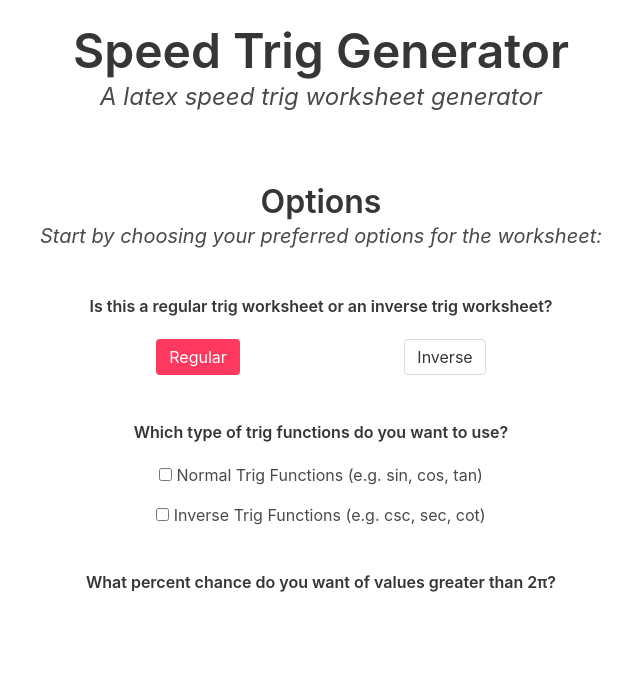
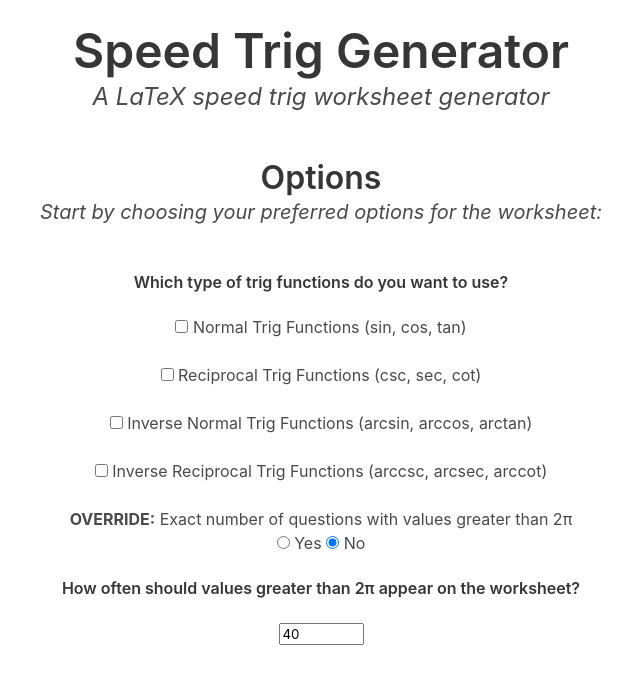
Before and after one commit to bryli/SpeedTrig, a Flask app: page / in a window 1280 px wide. Shown: the top 684 px of the page, without its empty margins (319-959 px from the left). Run offline with Flask 2, Linux system fonts and the light colour scheme; some libraries are stand-ins or nearby versions.

Commit message:
Added more content to backend; changed html layout

```diff
--- a/SpeedTrig.py
+++ b/SpeedTrig.py
@@ -8,5 +8,6 @@ def home():
     return render_template('index.html')
 
 
+
 if __name__ == '__main__':
     app.run(host='0.0.0.0', threaded=True, debug=True)
--- a/templates/index.html
+++ b/templates/index.html
@@ -6,7 +6,7 @@
     <title>Speed Trig Generator</title>
     <link rel="stylesheet" href="https://cdnjs.cloudflare.com/ajax/libs/bulma/0.7.2/css/bulma.min.css">
     <script defer src="https://use.fontawesome.com/releases/v5.3.1/js/all.js"></script>
-      <script>
+      <!--<script>
           function inverse() {
               document.getElementById("inverse").className = "button is-danger";
               document.getElementById("regular").className = "button";
@@ -14,6 +14,18 @@
           function regular() {
               document.getElementById("regular").className = "button is-danger";
               document.getElementById("inverse").className = "button";
+          }
+      </script>-->
+      <script>
+          function override() {
+              if(document.getElementById('over_y').checked) {
+                  document.getElementById('override').style.display = 'block';
+                  document.getElementById('defaultG').style.display = 'none';
+              }
+              else{
+                  document.getElementById('override').style.display = 'none';
+                  document.getElementById('defaultG').style.display = 'block';
+              }
           }
       </script>
       <style>
@@ -34,45 +46,34 @@
       <section class="section is-paddingless">
         <div class="container has-text-centered">
           <h1 class="title is-1">Speed Trig Generator</h1>
-          <h3 class="subtitle is-4 is-italic">A latex speed trig worksheet generator</h3>
+          <h3 class="subtitle is-4 is-italic">A LaTeX speed trig worksheet generator</h3>
         </div>
         <div class="container has-text-centered">
-            <br/><br/><br/>
+            <br/><br/>
             <h1 class="title is-3">Options</h1>
-            <h3 class="subtitle is-5 is-italic">Start by choosing your preferred options for the worksheet:</h3>
+            <h3 class="subtitle is-5 is-italic">Start by choosing your preferred options for the worksheet:</h3><br/>
+            <h1 class="title is-6">Which type of trig functions do you want to use?</h1>
+            <form>
+                <label class="checkbox"><input type="checkbox" name="funcs" id="norm">  Normal Trig Functions (sin, cos, tan)</label>
+                <br/><br/>
+                <label class="checkbox"><input type="checkbox" name="funcs" id="reci">  Reciprocal Trig Functions (csc, sec, cot)</label>
+                <br/><br/>
+                <label class="checkbox"><input type="checkbox" name="funcs" id="invnorm">  Inverse Normal Trig Functions (arcsin, arccos, arctan)</label>
+                <br/><br/>
+                <label class="checkbox"><input type="checkbox" name="funcs" id="invreci">  Inverse Reciprocal Trig Functions (arccsc, arcsec, arccot)</label>
+            </form>
             <br/>
+            <h2><b>OVERRIDE:</b> Exact number of questions with values greater than 2&#960</h2>
+            <label class="checkbox"><input type="radio" name="override" id="over_y" onclick="override();">  Yes</label>
+            <label class="checkbox"><input type="radio" name="override" id="over_n" onclick="override();" checked="checked">  No</label>
+            <br/><br/>
+            <div id="defaultG" style="display:block;">
+                <h1 class="title is-6">How often should values greater than 2&#960 appear on the worksheet?</h1>
+                <input type="number" name="chance" id="chance" min="0" max="100" value="40">
+            </div>
+            <div id="override" style="display:none;"><h1 class="title is-6">How many values greater than 2&#960 should be on the worksheet?</h1>
+                <input type="number" name="amount" id="amount" min="0" max="100" value="2"></div>
 
-            <h1 class="title is-6">Is this a regular trig worksheet or an inverse trig worksheet?</h1>
-            <nav class="level">
-              <div class="level-item has-text-centered"></div>
-              <div class="level-item has-text-centered"></div>
-
-              <div class="level-item has-text-centered">
-                  <div>
-                    <a class="button is-danger" id="regular" onclick="regular()">Regular</a>
-                </div>
-              </div>
-              <div class="level-item has-text-centered">
-                <div>
-                    <a class="button" id="inverse" onclick="inverse()">Inverse</a>
-                </div>
-              </div>
-
-              <div class="level-item has-text-centered"></div>
-              <div class="level-item has-text-centered"></div>
-            </nav>
-            <br/>
-            <h1 class="title is-6">Which type of trig functions do you want to use?</h1>
-            <nav class="level">
-                <p class="level-item has-text-centered">
-                  <label class="checkbox">
-                      <input type="checkbox"> Normal Trig Functions (e.g. sin, cos, tan)</input><br/><br/>
-                      <input type="checkbox"> Inverse Trig Functions (e.g. csc, sec, cot)</input>
-                  </label>
-                </p>
-            </nav>
-            <br/>
-            <h1 class="title is-6">What percent chance do you want of values greater than 2&#960?</h1>
         </div>
       </section>
   </div>
```
Also changed, not shown: TrigGen.py (+24 -7 lines).
